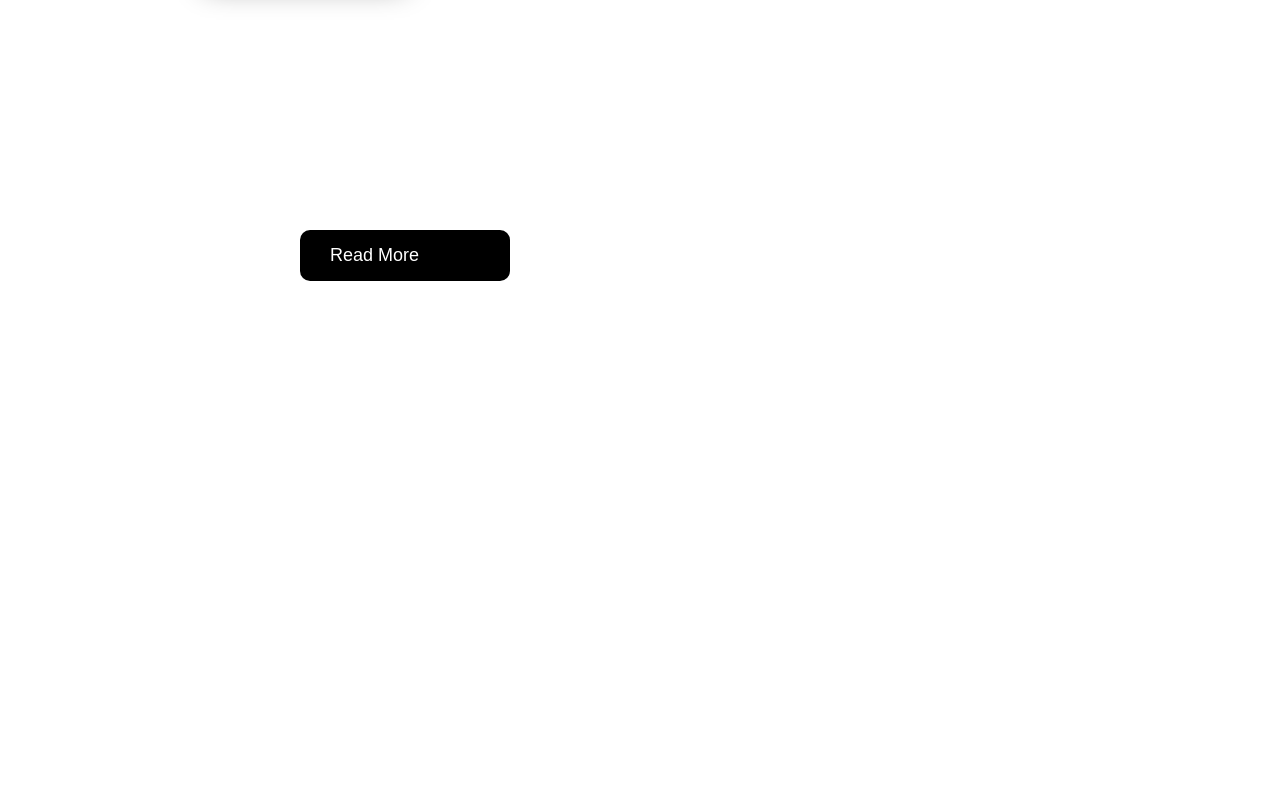
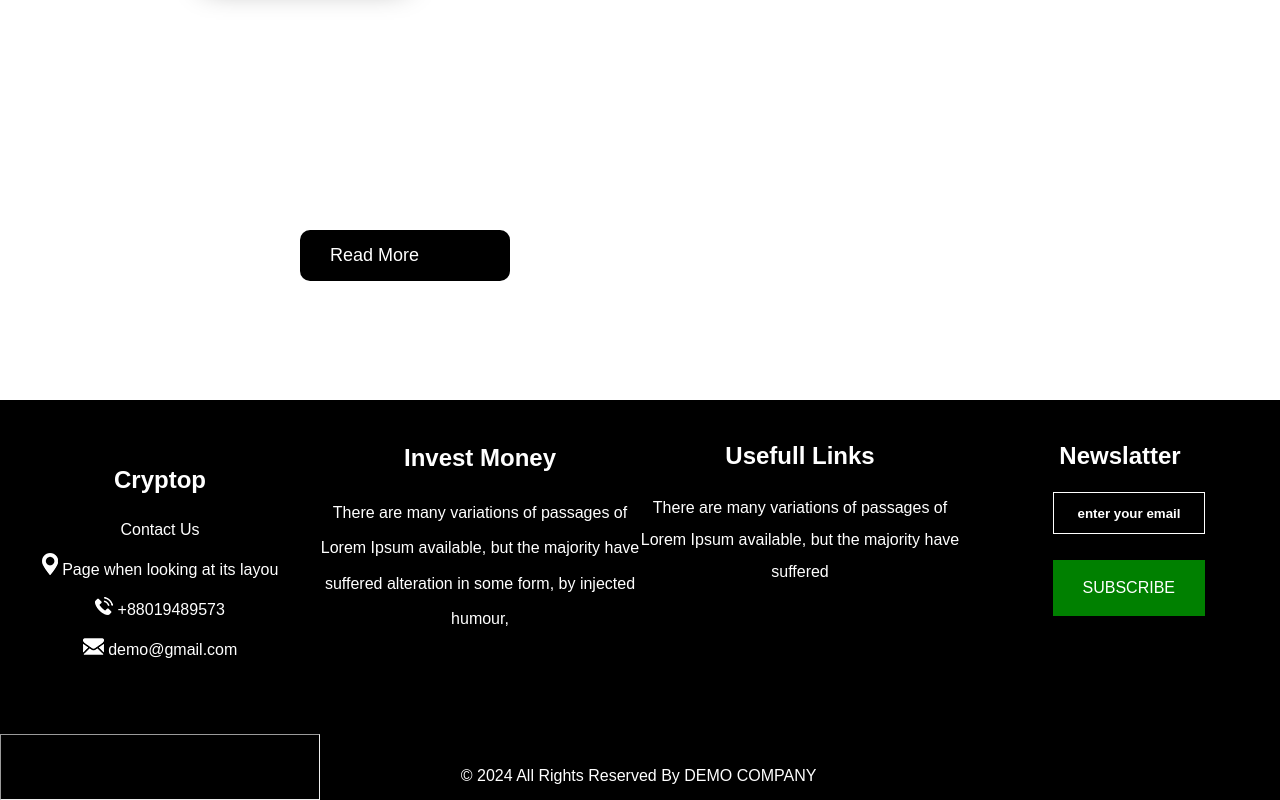
Before and after one commit to amicoding/home-work, a plain HTML site: page index.html in a window 1280 px wide. Shown: the part 4169-4969 px from the top of the page. Before the commit the page ends 4450 px from the top, so only its background shows below. Drawn offline with Linux system fonts and the light colour scheme.

Commit message:
footer section added

```diff
--- a/css/style.css
+++ b/css/style.css
@@ -223,3 +223,83 @@
   top: 400px;
 }
 /* testimonial section end */
+
+/* FOOTER SECTION START */
+
+.footer{
+  position: relative;
+  top: 1650px;
+  background: black;
+  text-align: center;
+  height: 400px;
+  color: white;
+  display: grid;
+  grid-template-columns: 1fr 1fr 1fr 1fr;
+}
+.box1{
+  margin-top: 50px;
+  line-height: 2.5rem;
+}
+.box1 h1{
+  margin: 10px;
+}
+.box1 p{
+  display: inline-block;
+}
+
+.box2{
+  margin-top: 20px;
+  line-height: 2.2rem;
+}
+.box2 h1{
+  margin: 20px;
+}
+.box3{
+  margin-top: 20px;
+}
+.box3 h1{
+  margin: 20px;
+  line-height: 2rem;
+}
+.box3 a{
+  color: white;
+  text-decoration: none;
+  line-height: 2rem;
+}
+.box4{
+  margin-top: 20px;
+  line-height: 2rem;
+}
+.box4 h1{
+  margin: 20px;
+}
+.box4 input{
+  background: black;
+  color: white;
+  font-weight: bold;
+  right: 75px;
+  text-align: center;
+  width: 150px;
+  position: absolute;
+  height: 40px;
+  display: block;
+  border: 1px solid white;
+}
+.box4 a{
+  color: white;
+  text-decoration: none;
+  padding: 12px 30px;
+  background: green;
+  position: absolute;
+  top: 160px;
+  right: 75px;
+}
+
+
+.dfoot{
+  position: absolute;
+  text-align: center;
+  bottom: 15px;
+  left: 36%;
+}
+/* FOOTER SECTION END */
--- a/index.html
+++ b/index.html
@@ -103,38 +103,42 @@
       <a class="wbtn" href="#">Read More</a>
     </section>
 
+    <section class="footer">
+      <div class="box1">
+        <h1>Cryptop</h1>
+        <p>Contact Us</p> <br />
+        <img src="images/location.png" alt="" />
+        <p>Page when looking at its layou</p><br />
+        <img src="images/phone.png" alt="" />
+        <p>+88019489573</p> <br />
+        <img src="images/envelope.png" alt="" />
+        <p>demo@gmail.com</p>
+      </div>
 
+      <div class="box2">
+        <h1>Invest Money</h1>
+        <p>There are many variations of passages of Lorem Ipsum available, but the majority have suffered alteration in some form, by injected humour,</p>
+      </div>
 
+      <div class="box3">
+        <h1>Usefull Links</h1>
+        <p><a class="" href="#">There are many
+variations of
+passages of
+Lorem Ipsum
+available, but the
+majority have
+suffered</a></p>
+      </div>
 
+      <div class="box4">
+        <h1>Newslatter</h1>
+        <input type="email" name="input" id="" value="enter your email" />
+        <a class="sub" href="#">SUBSCRIBE</a>
+      </div>
+      <hr />
 
-
-
-
-
-
-
-
-
-
-
-
-
-
-
-
-
-
-
-
-
-
-
-
-
-
-
-
-
-
+      <p class="dfoot">© 2024 All Rights Reserved By DEMO COMPANY</p>
+    </section>
   </body>
 </html>
```
